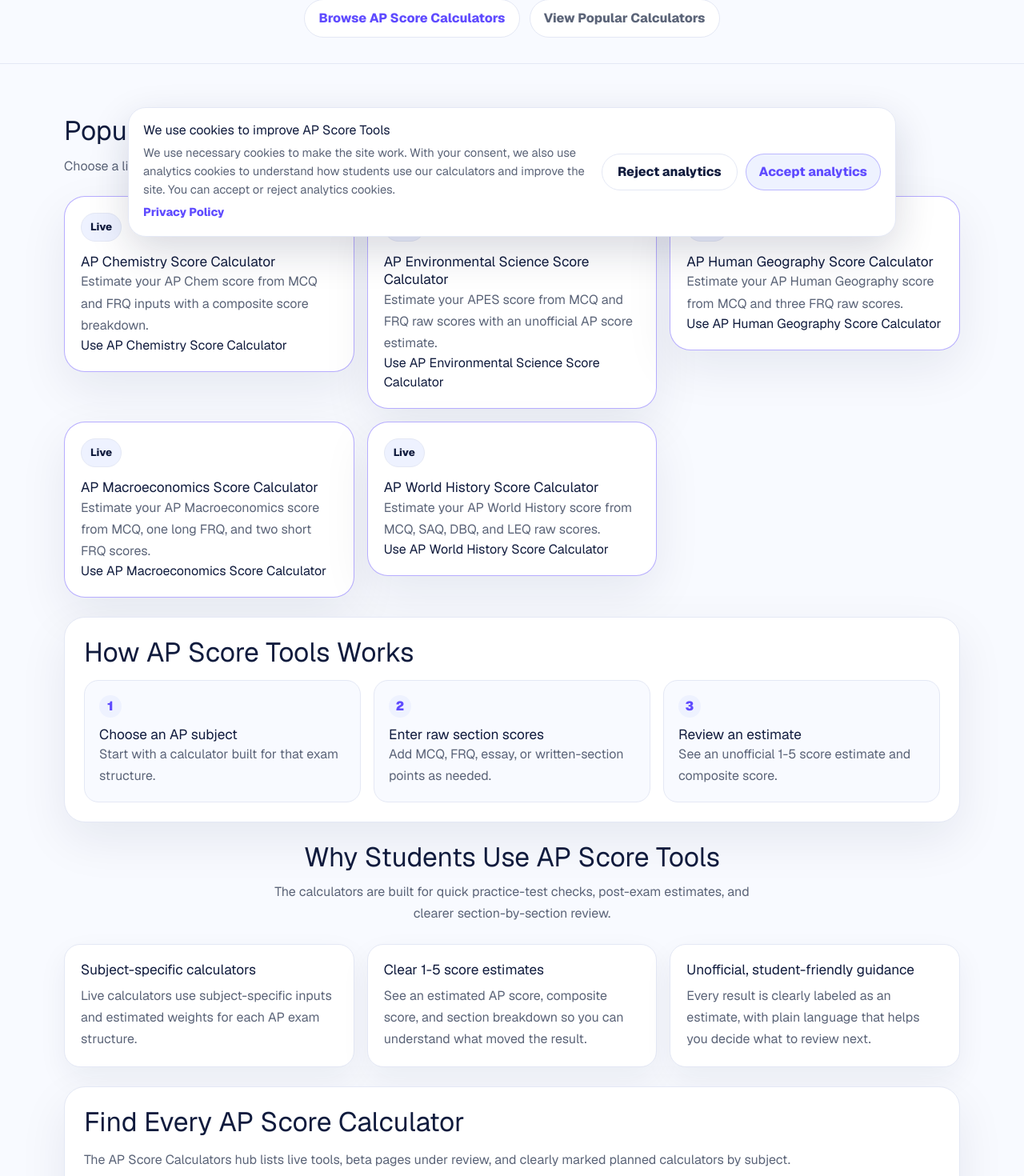
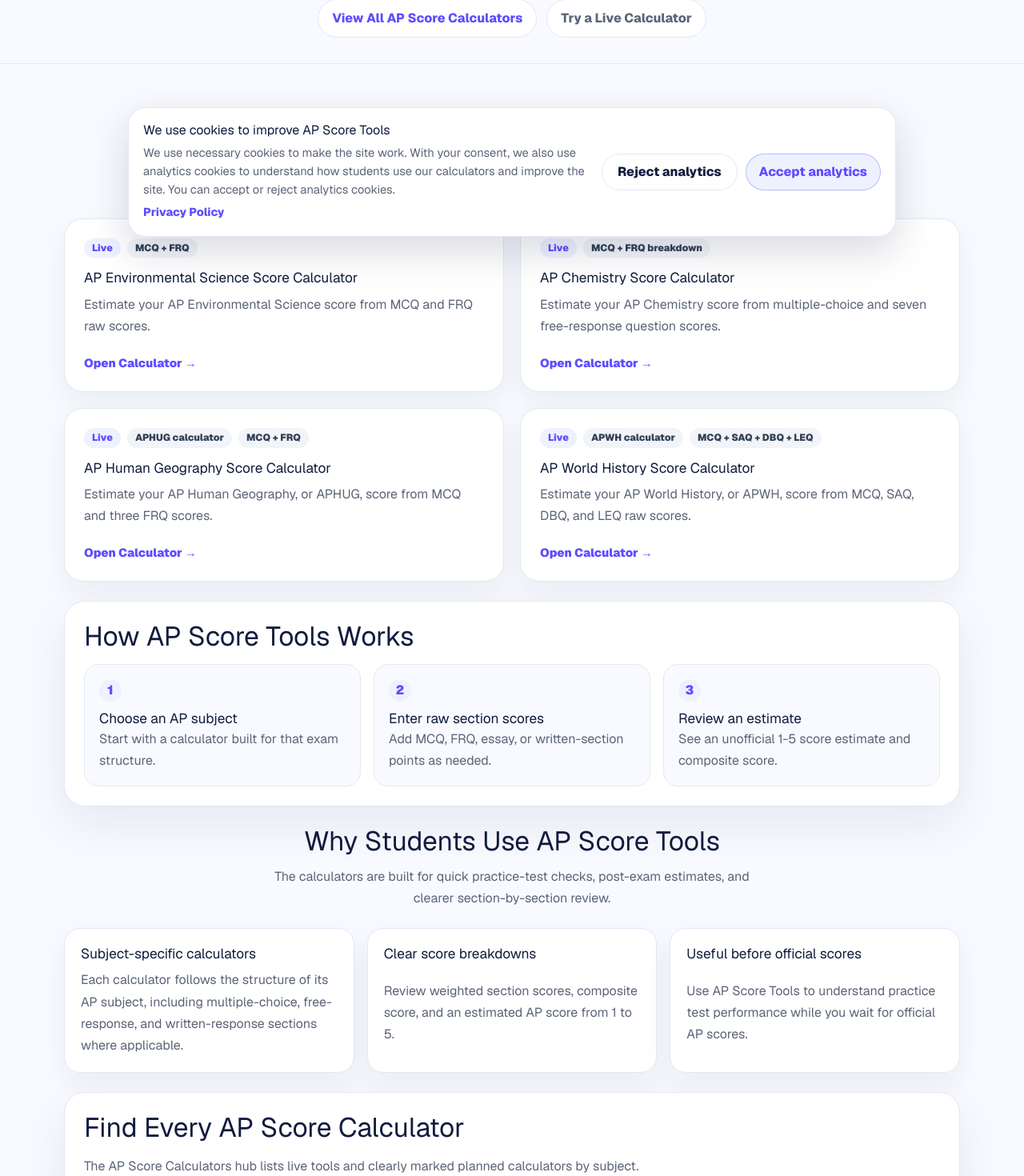
Before and after one commit to clairesun0731-art/apscoretools, a Next.js app: page / in a window 1280 px wide. Shown: the part 488-1958 px from the top of the page at 80% size. Built offline with nearby package versions, Linux system fonts and the light colour scheme; no server answers.

Commit message:
Update homepage live calculators

```diff
--- a/app/globals.css
+++ b/app/globals.css
@@ -1171,6 +1171,74 @@ a .tool-card:hover {
   box-shadow: 0 20px 45px rgba(16, 27, 61, 0.1);
 }
 
+.homepage-live-grid {
+  display: grid;
+  grid-template-columns: repeat(2, minmax(0, 1fr));
+  gap: 20px;
+  margin: 0 auto;
+  max-width: 1152px;
+}
+
+.homepage-live-card {
+  display: flex;
+  min-height: 210px;
+  flex-direction: column;
+  justify-content: space-between;
+  border: 1px solid #e2e8f0;
+  border-radius: 24px;
+  background: #ffffff;
+  box-shadow: 0 14px 36px rgba(16, 27, 61, 0.06);
+  padding: 24px;
+  transition:
+    border-color 160ms ease,
+    box-shadow 160ms ease,
+    transform 160ms ease;
+}
+
+a .homepage-live-card:hover {
+  border-color: rgba(95, 75, 255, 0.5);
+  box-shadow: 0 20px 45px rgba(16, 27, 61, 0.1);
+  transform: translateY(-1px);
+}
+
+.homepage-live-card h3 {
+  margin-top: 14px;
+}
+
+.homepage-live-card p {
+  margin-top: 8px;
+}
+
+.homepage-live-card > span {
+  color: var(--accent);
+  font-size: 0.92rem;
+  font-weight: 820;
+  margin-top: 22px;
+}
+
+.homepage-card-badges {
+  display: flex;
+  flex-wrap: wrap;
+  gap: 8px;
+}
+
+.homepage-card-badges span {
+  display: inline-flex;
+  align-items: center;
+  border-radius: 999px;
+  background: #f1f5f9;
+  color: #334155;
+  font-size: 0.76rem;
+  font-weight: 820;
+  line-height: 1.2;
+  padding: 5px 10px;
+}
+
+.homepage-card-badges span:first-child {
+  background: var(--accent-soft);
+  color: var(--accent);
+}
+
 .status-pill {
   margin-bottom: 14px;
 }
@@ -1648,6 +1716,7 @@ tr:last-child td {
 @media (max-width: 820px) {
   .calculator-body,
   .calculator-card-compact .calculator-body,
+  .homepage-live-grid,
   .cards-grid {
     grid-template-columns: 1fr;
   }
--- a/app/page.tsx
+++ b/app/page.tsx
@@ -8,60 +8,47 @@ export const metadata: Metadata = {
     absolute: "AP Score Tools | Free AP Score Calculators by Subject",
   },
   description:
-    "Use AP Score Tools to estimate AP exam scores with free, unofficial AP score calculators for AP Environmental Science, AP Chemistry, AP Human Geography, AP Macroeconomics, AP World History, and more.",
+    "Use free, unofficial AP score calculators to estimate your AP score from raw section scores, including AP Environmental Science, AP Chemistry, AP Human Geography, AP World History, and more.",
   alternates: {
     canonical: "https://www.apscoretools.com/",
   },
 };
 
-const popularCalculators = [
+const liveCalculators = [
+  {
+    name: "AP Environmental Science Score Calculator",
+    description:
+      "Estimate your AP Environmental Science score from MCQ and FRQ raw scores.",
+    href: "/ap-environmental-science-score-calculator/",
+    badges: ["Live", "MCQ + FRQ"],
+  },
   {
     name: "AP Chemistry Score Calculator",
     description:
-      "Estimate your AP Chem score from MCQ and FRQ inputs with a composite score breakdown.",
+      "Estimate your AP Chemistry score from multiple-choice and seven free-response question scores.",
     href: "/ap-chemistry-score-calculator/",
-    status: "Live",
-    cta: "Use AP Chemistry Score Calculator",
-  },
-  {
-    name: "AP Environmental Science Score Calculator",
-    description:
-      "Estimate your APES score from MCQ and FRQ raw scores with an unofficial AP score estimate.",
-    href: "/ap-environmental-science-score-calculator/",
-    status: "Live",
-    cta: "Use AP Environmental Science Score Calculator",
+    badges: ["Live", "MCQ + FRQ breakdown"],
   },
   {
     name: "AP Human Geography Score Calculator",
     description:
-      "Estimate your AP Human Geography score from MCQ and three FRQ raw scores.",
+      "Estimate your AP Human Geography, or APHUG, score from MCQ and three FRQ scores.",
     href: "/ap-human-geography-score-calculator/",
-    status: "Live",
-    cta: "Use AP Human Geography Score Calculator",
-  },
-  {
-    name: "AP Macroeconomics Score Calculator",
-    description:
-      "Estimate your AP Macroeconomics score from MCQ, one long FRQ, and two short FRQ scores.",
-    href: "/ap-macroeconomics-score-calculator/",
-    status: "Live",
-    cta: "Use AP Macroeconomics Score Calculator",
+    badges: ["Live", "APHUG calculator", "MCQ + FRQ"],
   },
   {
     name: "AP World History Score Calculator",
     description:
-      "Estimate your AP World History score from MCQ, SAQ, DBQ, and LEQ raw scores.",
+      "Estimate your AP World History, or APWH, score from MCQ, SAQ, DBQ, and LEQ raw scores.",
     href: "/ap-world-history-score-calculator/",
-    status: "Live",
-    cta: "Use AP World History Score Calculator",
+    badges: ["Live", "APWH calculator", "MCQ + SAQ + DBQ + LEQ"],
   },
 ];
 
 const faqItems = [
   {
     question: "Is AP Score Tools official?",
-    answer:
-      "No. AP Score Tools is unofficial and is not affiliated with or endorsed by the College Board.",
+    answer: "No. AP Score Tools provides unofficial AP score estimates only.",
   },
   {
     question: "What can I estimate with AP Score Tools?",
@@ -80,7 +67,8 @@ const websiteSchema = {
   "@type": "WebSite",
   name: "AP Score Tools",
   url: "https://www.apscoretools.com",
-  description: "Free, unofficial AP score calculators and exam tools for students.",
+  description:
+    "Free, unofficial AP score calculators and exam tools for students.",
 };
 
 const organizationSchema = {
@@ -115,9 +103,9 @@ export default function Home() {
           <span className="eyebrow">AP score calculator by subject</span>
           <h1>Free AP Score Calculators by Subject</h1>
           <p className="lead">
-            Estimate your AP exam score with free, unofficial AP score
-            calculators for AP Environmental Science, AP Chemistry, AP Human
-            Geography, AP Macroeconomics, AP World History, and more.
+            Estimate your AP score from raw section scores using free,
+            unofficial calculators for AP Environmental Science, AP Chemistry,
+            AP Human Geography, AP World History, and more.
           </p>
           <p className="trust-line">
             Unofficial AP score estimates · Subject-specific calculators · Not
@@ -130,45 +118,39 @@ export default function Home() {
               eventParams={{ source: "homepage_hero" }}
               href="/ap-score-calculators/"
             >
-              Browse AP Score Calculators
+              View All AP Score Calculators
             </TrackedLink>
-            <a className="button secondary" href="#popular-calculators">
-              View Popular Calculators
+            <a className="button secondary" href="#live-calculators">
+              Try a Live Calculator
             </a>
           </div>
         </div>
       </section>
 
-      <section className="section" id="popular-calculators">
+      <section className="section" id="live-calculators">
         <div className="container content-stack">
           <section className="prose-card">
-            <div className="section-heading compact-heading">
-              <h2>Popular AP Score Calculators</h2>
+            <div className="section-heading compact-heading centered-section-heading">
+              <h2>Live AP Score Calculators</h2>
               <p>
                 Choose a live calculator, enter your raw section scores, and
-                review an unofficial AP score estimate from 1 to 5.
+                get an unofficial AP score estimate from 1 to 5.
               </p>
             </div>
-            <div className="cards-grid">
-              {popularCalculators.map((calculator) => (
+            <div className="homepage-live-grid">
+              {liveCalculators.map((calculator) => (
                 <Link href={calculator.href} key={calculator.name}>
-                  <article
-                    className={`tool-card tool-card-compact ${
-                      calculator.status === "Live" ? "active" : ""
-                    }`}
-                  >
+                  <article className="homepage-live-card">
                     <div>
-                      <span
-                        className={`status-pill ${
-                          calculator.status.includes("Beta") ? "beta" : ""
-                        }`}
-                      >
-                        {calculator.status}
-                      </span>
+                      <div className="homepage-card-badges">
+                        {calculator.badges.map((badge) => (
+                          <span key={badge}>{badge}</span>
+                        ))}
+                      </div>
                       <h3>{calculator.name}</h3>
                       <p>{calculator.description}</p>
                     </div>
-                    <span>{calculator.cta}</span>
+                    <span>Open Calculator →</span>
                   </article>
                 </Link>
               ))}
@@ -208,22 +190,23 @@ export default function Home() {
               <article className="why-card">
                 <h3>Subject-specific calculators</h3>
                 <p>
-                  Live calculators use subject-specific inputs and estimated
-                  weights for each AP exam structure.
+                  Each calculator follows the structure of its AP subject,
+                  including multiple-choice, free-response, and
+                  written-response sections where applicable.
                 </p>
               </article>
               <article className="why-card">
-                <h3>Clear 1-5 score estimates</h3>
+                <h3>Clear score breakdowns</h3>
                 <p>
-                  See an estimated AP score, composite score, and section
-                  breakdown so you can understand what moved the result.
+                  Review weighted section scores, composite score, and an
+                  estimated AP score from 1 to 5.
                 </p>
               </article>
               <article className="why-card">
-                <h3>Unofficial, student-friendly guidance</h3>
+                <h3>Useful before official scores</h3>
                 <p>
-                  Every result is clearly labeled as an estimate, with plain
-                  language that helps you decide what to review next.
+                  Use AP Score Tools to understand practice test performance
+                  while you wait for official AP scores.
                 </p>
               </article>
             </div>
@@ -232,8 +215,8 @@ export default function Home() {
           <section className="card prose-card">
             <h2>Find Every AP Score Calculator</h2>
             <p>
-              The AP Score Calculators hub lists live tools, beta pages under
-              review, and clearly marked planned calculators by subject.
+              The AP Score Calculators hub lists live tools and clearly marked
+              planned calculators by subject.
             </p>
             <div className="hero-actions">
               <TrackedLink
```
